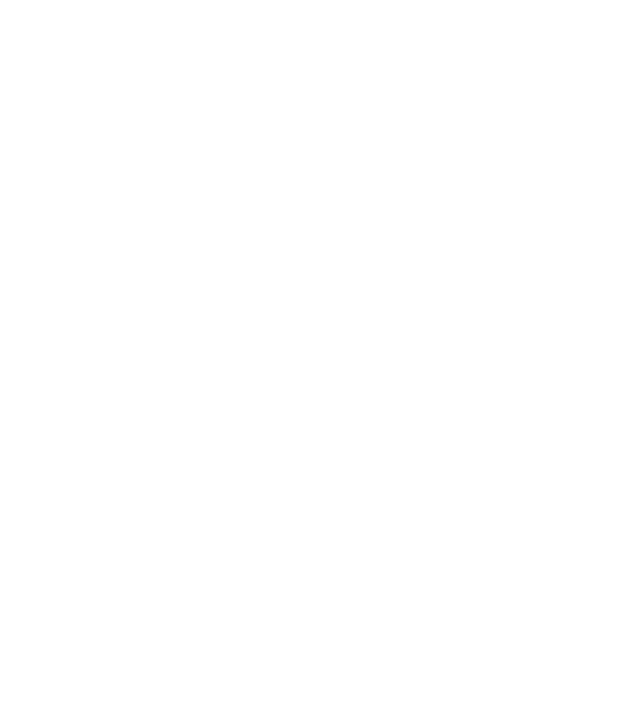
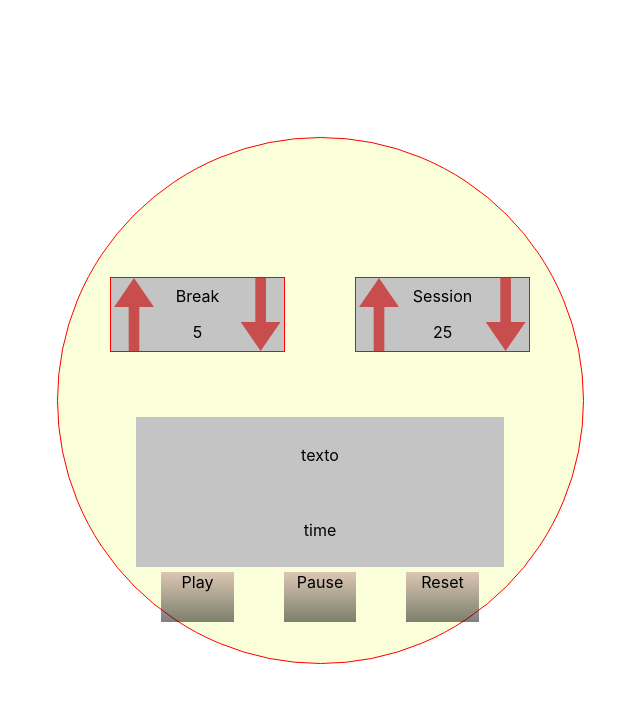
Before and after one commit to risaddex/pomodoro-clock, a React (Create React App) app: page / in a window 1280 px wide. Shown: the top 702 px of the page, without its empty margins (320-960 px from the left). Built offline with nearby package versions, Linux system fonts and the light colour scheme.

Commit message:
Finished Skeleton

```diff
--- a/src/App.js
+++ b/src/App.js
@@ -1,14 +1,15 @@
 import React from 'react';
 import ReactDOM from 'react-dom';
 import './App.scss';
+import Clock from './Components/Clock';
 import Zoeira from './Components/Zoeira';
 
 const App = () => {
   return(
     <>
        <div className="centered">
-         <div className="container">
-
+         <div id="clock">
+          <Clock />
          </div>
        </div>
     </>
--- a/src/App.scss
+++ b/src/App.scss
@@ -1,13 +1,109 @@
-body {
+$main-color: #FAFFD9;
+$widgets-color: #C4C4C4;
+$clock-size : 525px;
+
+html, body {
   padding: 0;
   margin: 0;
   box-sizing: border-box;
-  height: 100vh;
+  height: 100%;
 }
 .centered {
+  height: 100vh;
+  display: flex;
+  justify-content: center;
+  align-items: center;
+
+}
+
+#clock {
+  border-radius: 50%;
+  display: flex;
+  border: 1px solid red;
+  width: $clock-size ;
+  height: $clock-size ;
+  background-color: $main-color;
+  flex-direction: column;
+  align-items: center;
+  // margin: 0 auto;
+}
+
+.widgetContainer {
+  display: flex;
+  // float: right;
+  width: 80%;
+  height: $clock-size * 0.333;
+  align-items:flex-end;
+  padding: 7.5%;
+  justify-content: space-between;
+}
+
+.timeWidget {
+  display: flex;
+  width: $clock-size / 3;
+  height: $clock-size / 7;
+  background-color: $widgets-color;
+}
+
+.widgetContent {
   display: flex;
   width: 100%;
-  text-align: center;
+  // border: 1px solid red;
   flex-direction: column;
-  margin: auto ;
+
+  >div {
+    display: flex;
+    height: 100%;
+    align-items: center;
+    justify-content: center;
+  }
 }
+
+.row {
+  display: flex;
+  width: 100%;
+  flex-direction: row;
+  border: 1px solid red;
+}
+
+.arrow {
+  display: flex;
+  height: 100%;
+  cursor: pointer;
+}
+
+.reverse {
+  transform: rotate(180deg);
+}
+
+.bottomWidget {
+  display: flex;
+  flex-direction: column;
+  margin-top: 5%;
+  width: 70%;
+  height: $clock-size / 3.5 ;
+  background-color: $widgets-color;
+}
+
+.col-cel {
+  display: flex;
+  height: 100%;
+  align-items: center;
+  justify-content: center;
+}
+
+.controls-widget {
+  display: flex;
+  width: 70%;
+
+  >div {
+    margin: auto 25px;
+    margin-top: 5px;
+    width: 100%;
+    height: 50px;
+    background: linear-gradient(rgba(187, 143, 143, 0.5), rgba(0, 0, 0, 0.5));
+    justify-content: space-between;
+    text-align: center;
+    cursor: pointer;
+  }
+}
--- /dev/null
+++ b/src/Components/BottomWidget.js
@@ -0,0 +1,20 @@
+import React from 'react';
+
+const BottomWidget = (props) => {
+
+
+
+  return (
+    <div className="bottomWidget">
+      <div className="col-cel">
+        {props.text}
+      </div>
+
+      <div className="col-cel">
+        {props.time}
+      </div>
+    </div>
+  );
+}
+
+export default BottomWidget;
--- /dev/null
+++ b/src/Components/Clock.js
@@ -0,0 +1,17 @@
+import React from 'react';
+import BottomWidget from './BottomWidget';
+import ControlWidget from './ControlWidget';
+import TopWidget from './TopWidget';
+
+const Clock = () => (
+  <>
+    <TopWidget />
+    <BottomWidget
+      text="texto"
+      time="time"
+    />
+    <ControlWidget />
+  </>
+);
+
+export default Clock;
--- /dev/null
+++ b/src/Components/ControlWidget.js
@@ -0,0 +1,21 @@
+import React from 'react';
+
+const ControlWidget = () => (
+
+  <div className="controls-widget">
+    <div>
+      Play
+    </div>
+
+    <div>
+      Pause
+    </div>
+
+    <div>
+      Reset
+    </div>
+  </div>
+
+);
+
+export default ControlWidget;
--- /dev/null
+++ b/src/Components/TopWidget.js
@@ -0,0 +1,41 @@
+const Widget = ({ id, text, time }) => (
+
+  <div className="timeWidget" id={id}>
+    <div className="row">
+
+      <div className="arrow">
+        <img src="arrow.svg" alt="arrow up" />
+      </div>
+
+      <div className="widgetContent">
+        <div>
+          {text}
+        </div>
+        <div>
+          {time}
+        </div>
+      </div>
+        <div className="arrow reverse">
+          <img src="arrow.svg" alt="arrow down" />
+        </div>
+      </div>
+
+    </div>
+);
+
+const TopWidget = ( ) => (
+  <div className="widgetContainer">
+    <Widget
+      id="break-label"
+      text="Break"
+      time="5"
+    />
+    <Widget
+      id="session-label"
+      text="Session"
+      time="25"
+    />
+  </div>
+);
+
+export default TopWidget
```
Also changed, not shown: public/arrow.svg (added).
